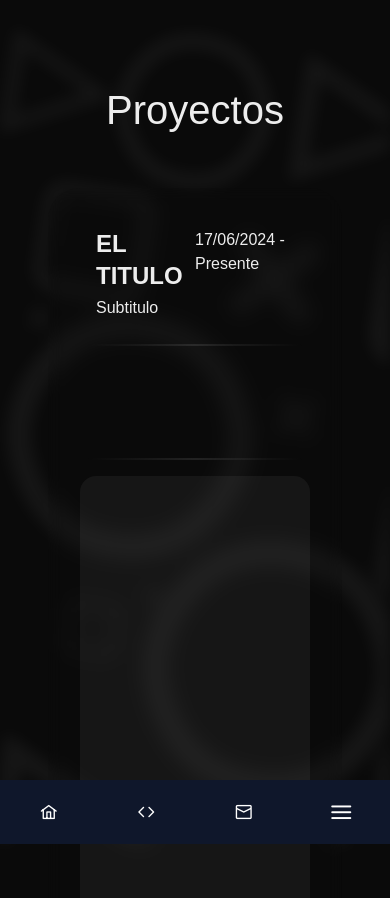
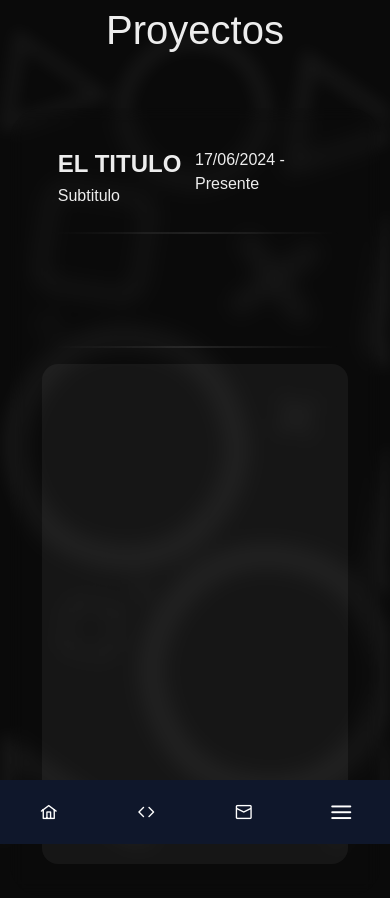
Before and after one commit to ZimmerMike/mikes-portfolio, a Next.js app: page /projects in a window 390 px wide. Shown: the top 898 px of the page. Built offline with nearby package versions, Linux system fonts and the light colour scheme.

Commit message:
Added gradient to separator element, fixing mobile layout

```diff
--- a/src/app/(with-nav)/layout.tsx
+++ b/src/app/(with-nav)/layout.tsx
@@ -10,7 +10,7 @@ export default function WithNavLayout({ children }: { children: ReactNode }) {
       <GlowEffect />
       <main className="flex relative z-10">
         <Navbar />
-        <section className="h-screen w-screen md:w-2/3 py-20 px-12 relative">{children}</section>
+        <section className="h-screen w-screen md:w-2/3 md:py-20 md:px-12 relative">{children}</section>
       </main>
     </>
   );
--- a/src/components/InfoCard/InfoCard.tsx
+++ b/src/components/InfoCard/InfoCard.tsx
@@ -7,7 +7,8 @@ export default function InfoCard(props: InfoCardProps) {
   return (
     <>
       <main className="container">
-        <div className="flex flex-col items-center md:bg-[#0a0a0a]/50 backdrop-blur-sm md:border-4 md:border-white/5 w-full h-fit p-8 rounded-4xl">
+        <div className="flex flex-col items-center">
+          <div className="flex flex-col items-center md:bg-[#0a0a0a]/50 backdrop-blur-sm md:border-4 md:border-white/5 w-[95%] h-fit p-8 rounded-4xl">
             <header className="w-full py-2 px-4">
               <div className="grid grid-cols-2 items-center">
                 <div className="flex flex-col gap-1 row-span-2">
@@ -28,6 +29,7 @@ export default function InfoCard(props: InfoCardProps) {
 
             </section>
           </div>
+        </div>
       </main>
     </>
   )
```
Lines whose indentation alone changed are shown as unchanged.
